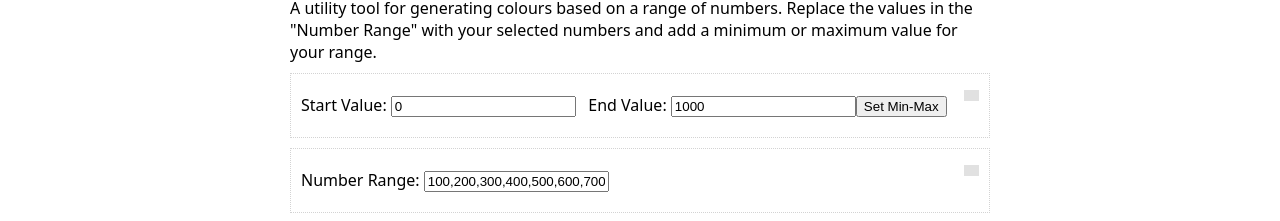
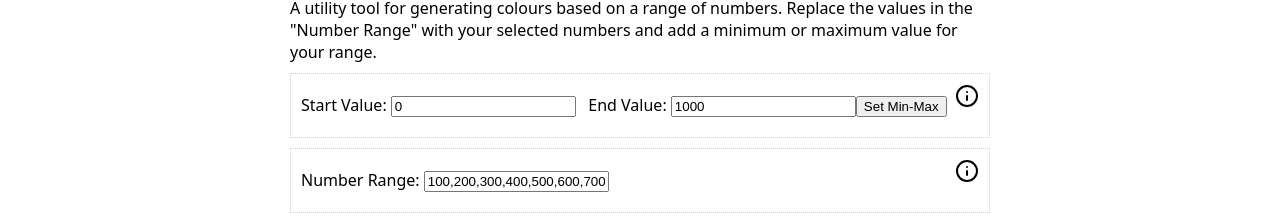
Before and after one commit to mediahackza/tools.mediahack, a SvelteKit app: page /colourscales in a window 1280 px wide. Shown: the part 179-400 px from the top of the page. Built offline with nearby package versions, Linux system fonts and the light colour scheme; grey boxes are pictures that could not be loaded.

Commit message:
Adding Lucide Icons

```diff
--- a/package.json
+++ b/package.json
@@ -22,6 +22,7 @@
 	},
 	"type": "module",
 	"dependencies": {
-		"chroma-js": "^2.4.2"
+		"chroma-js": "^2.4.2",
+		"lucide-svelte": "^0.129.0"
 	}
 }
--- a/src/routes/colourscales/+page.svelte
+++ b/src/routes/colourscales/+page.svelte
@@ -1,4 +1,5 @@
 <script>
+   import { Info } from 'lucide-svelte';
     let start = 0
     let end = 1000
     let palette
@@ -48,18 +49,15 @@
         <input type="text" bind:value={end} /><button on:click={minMax}
           >Set Min-Max
         </button>
-        <div class="info">
         <!-- svelte-ignore a11y-mouse-events-have-key-events -->
-          <img
-            src="./assets/icons/info.svg"
-            alt="info"
-            on:mouseover={() => {
+        <div class="info" on:mouseover={() => {
           infoMinMax = !infoMinMax
         }}
         on:mouseout={() => {
           infoMinMax = !infoMinMax
-            }}
-          />
+        }}>
+          <!-- svelte-ignore a11y-mouse-events-have-key-events -->
+      <Info />
         </div>
         {#if infoMinMax}
           <div class="description">
@@ -76,18 +74,15 @@
           class="values values-long"
           bind:value={values}
         />
-        <div class="info">
         <!-- svelte-ignore a11y-mouse-events-have-key-events -->
-          <img
-            src="./assets/icons/info.svg"
-            alt="info"
-            on:mouseover={() => {
+        <div class="info" on:mouseover={() => {
           infoRange = !infoRange
         }}
         on:mouseout={() => {
           infoRange = !infoRange
-            }}
-          />
+        }}>
+          <!-- svelte-ignore a11y-mouse-events-have-key-events -->
+          <Info />
         </div>
         {#if infoRange}
           <div class="description">
```
Also changed, not shown: 1 other file (tests, documents, lock files or other folders). Lines whose indentation alone changed are shown as unchanged.
